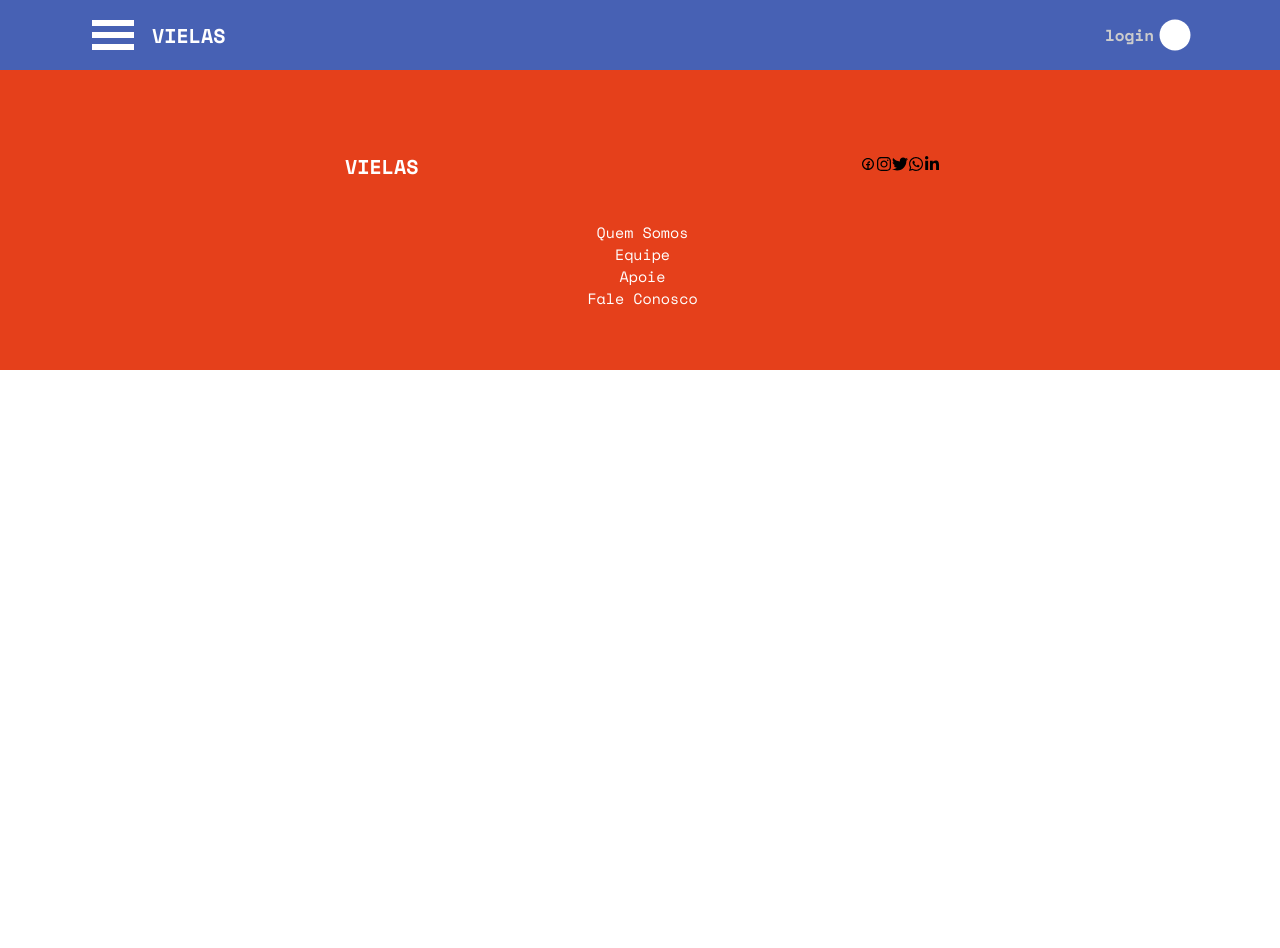
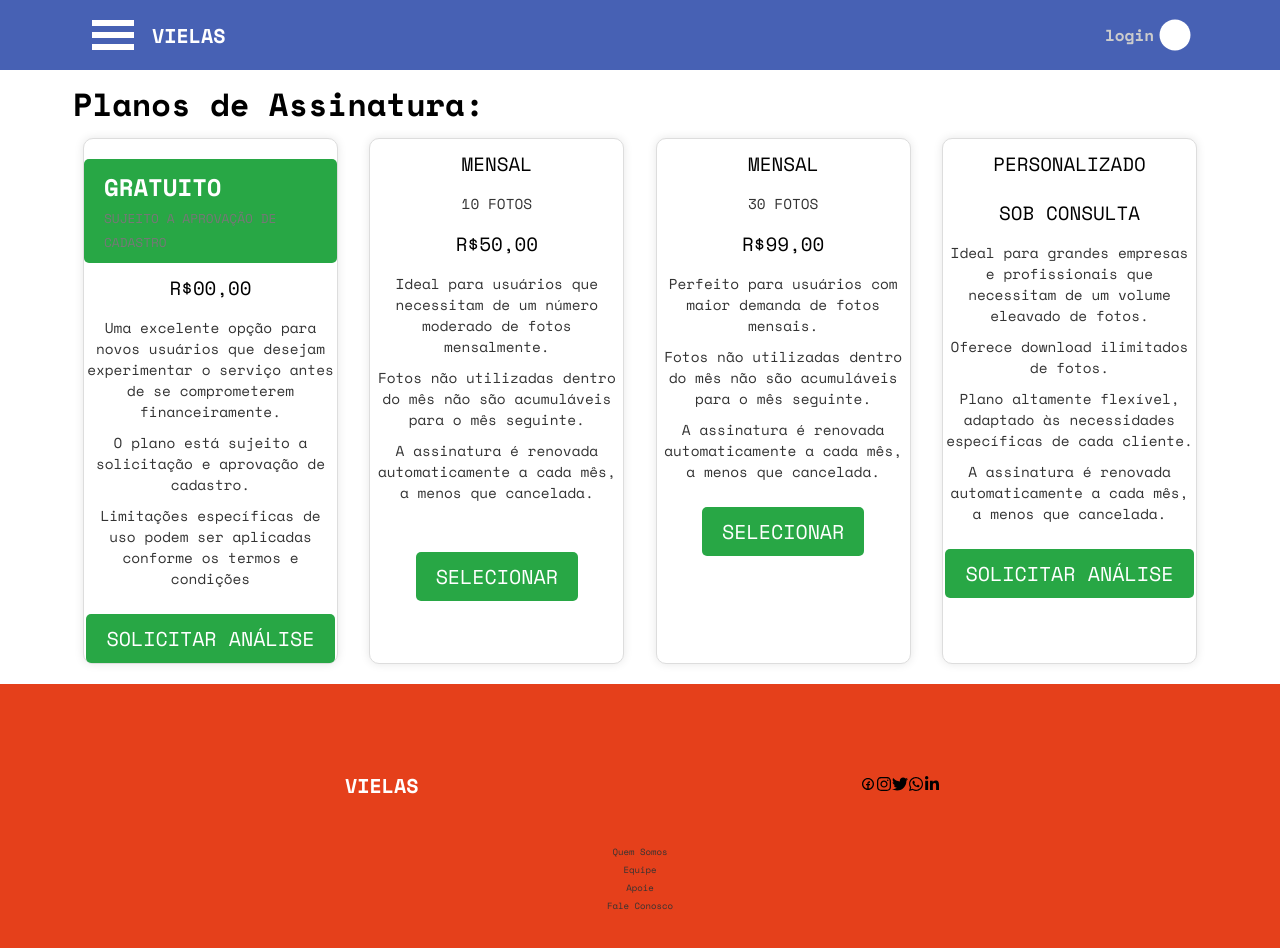
Before and after one commit to diegoantoniodeoliveira/ProjetoVielasSQ_REFATORADO, a React (Vite) app in the folder projetoVielasSQ/: page /planosdeassinatura in a window 1280 px wide. Shown: the top 948 px of the page. Before the commit the page ends 800 px from the top, so only its background shows below. Built offline with nearby package versions, Linux system fonts and the light colour scheme.

Commit message:
flex andando

```diff
--- a/projetoVielasSQ/src/pages/Planosdeassinatura/index.jsx
+++ b/projetoVielasSQ/src/pages/Planosdeassinatura/index.jsx
@@ -8,14 +8,60 @@ export  const PlanosDeAssinatura = () => {
   return (
    <>
       <Header />
+       <div className={styles.containerPlanodeAssinatura}>
+            <div className={styles.texto}>
+            <h1>Planos de Assinatura:</h1>
+        </div>
+
+        <div className={styles.tipoplano} >
+            <div className={styles.gratuito}>
+                <div className={styles.nomeplano}>
+                    <h2>GRATUITO</h2>
+                    <h8>SUJEITO A APROVAÇÃO DE CADASTRO</h8>
+                </div>
+              <a>R$00,00</a>
+              <p>Uma excelente opção para novos usuários que desejam experimentar o serviço antes de se comprometerem financeiramente.</p>
+              <p>O plano está sujeito a solicitação e aprovação de cadastro.</p>
+              <p>Limitações  específicas de uso podem ser aplicadas conforme os termos e condições</p>
+              <button>SOLICITAR ANÁLISE</button>
+            </div>
+
+            <div className={styles.mensal10}>
+                <a>MENSAL</a>
+                <p>10 FOTOS</p>
+                <a>R$50,00</a>
+                <p>Ideal para usuários que necessitam de um número moderado de fotos mensalmente. </p>
+                <p>Fotos não utilizadas dentro do mês não são acumuláveis para o mês seguinte.</p>
+                <p>A assinatura é renovada automaticamente a cada mês, a menos que cancelada.</p>
+                <br></br>
+                <button>SELECIONAR</button>
+            </div>
+
+            <div className={styles.mensal30}>
+                <a>MENSAL</a>
+                <p>30 FOTOS</p>
+                <a>R$99,00</a>
+                <p>Perfeito para usuários com maior demanda de fotos mensais. </p>
+                <p>Fotos não utilizadas dentro do mês não são acumuláveis para o mês seguinte.</p>
+                <p>A assinatura é renovada automaticamente a cada mês, a menos que cancelada.</p>
+                <button>SELECIONAR</button>
+            </div>
+
+            <div className={styles.personalizado}>
+                <a>PERSONALIZADO</a>
+                <a>SOB CONSULTA</a>
+                <p>Ideal para grandes empresas e profissionais que necessitam de um volume eleavado de fotos. </p>
+                <p>Oferece download ilimitados de fotos.</p>
+                <p>Plano altamente flexível, adaptado às necessidades específicas de cada cliente.</p>
+                <p>A assinatura é renovada automaticamente a cada mês, a menos que cancelada.</p>
+                <button>SOLICITAR ANÁLISE</button>
+            </div>
+        </div>
+      </div>
 
 
 
-
-
-
-
-      <Footer />
+    <Footer />
     </>
   );
 
--- a/projetoVielasSQ/src/pages/Planosdeassinatura/styles.module.css
+++ b/projetoVielasSQ/src/pages/Planosdeassinatura/styles.module.css
@@ -1,8 +1,81 @@
-/* Global Styles */
-* {
-    margin: 0;
-    padding: 0;
-    list-style: none;
-    font-family: 'Space Mono', monospace;
+.containerPlanodeAssinatura {
+    padding: 10px;
+    margin:5%;
+    margin-left: 10%;
+    margin: auto;
+}
+
+
+.texto h1 {
+    margin-left: 5%;
+}
+
+
+.tipoplano {
+    display: flex;
+    margin-left: 5%;
+    margin-right: 5%;
+    gap: 1%
+}
+
+.gratuito, .mensal10, .mensal30, .personalizado {
+    background: #fff;
+    border: 1px solid #ddd;
+    border-radius: 10px;
+    padding: 0px;
+    margin: 10px;
+    width: 300px;
+    box-shadow: 0 0 10px rgba(0,0,0,0.1);
+    display: flex;
+    flex-direction: column;
+    align-items: center;
+}
+
+.nomeplano{
+    background: #28a745;
+    color: #fff;
+    border: none;
+    padding: 10px 20px;
+    cursor: pointer;
+    border-radius: 5px;
+    margin-top: 20px;
+
 
 }
+
+.nomeplano h2 {
+    margin: 0;
+    font-size: 1.5em;
+}
+
+.nomeplano h8 {
+    font-size: 0.8em;
+    color: #777;
+}
+
+a {
+    font-size: 1.2em;
+    color: #000;
+    margin: 10px 0;
+}
+
+p {
+    font-size: 0.9em;
+    color: #333;
+    text-align: center;
+    margin: 5px 0;
+}
+
+button {
+    background: #28a745;
+    color: #fff;
+    border: none;
+    padding: 10px 20px;
+    cursor: pointer;
+    border-radius: 5px;
+    margin-top: 20px;
+}
+
+button:hover {
+    background: #218838;
+}
```
